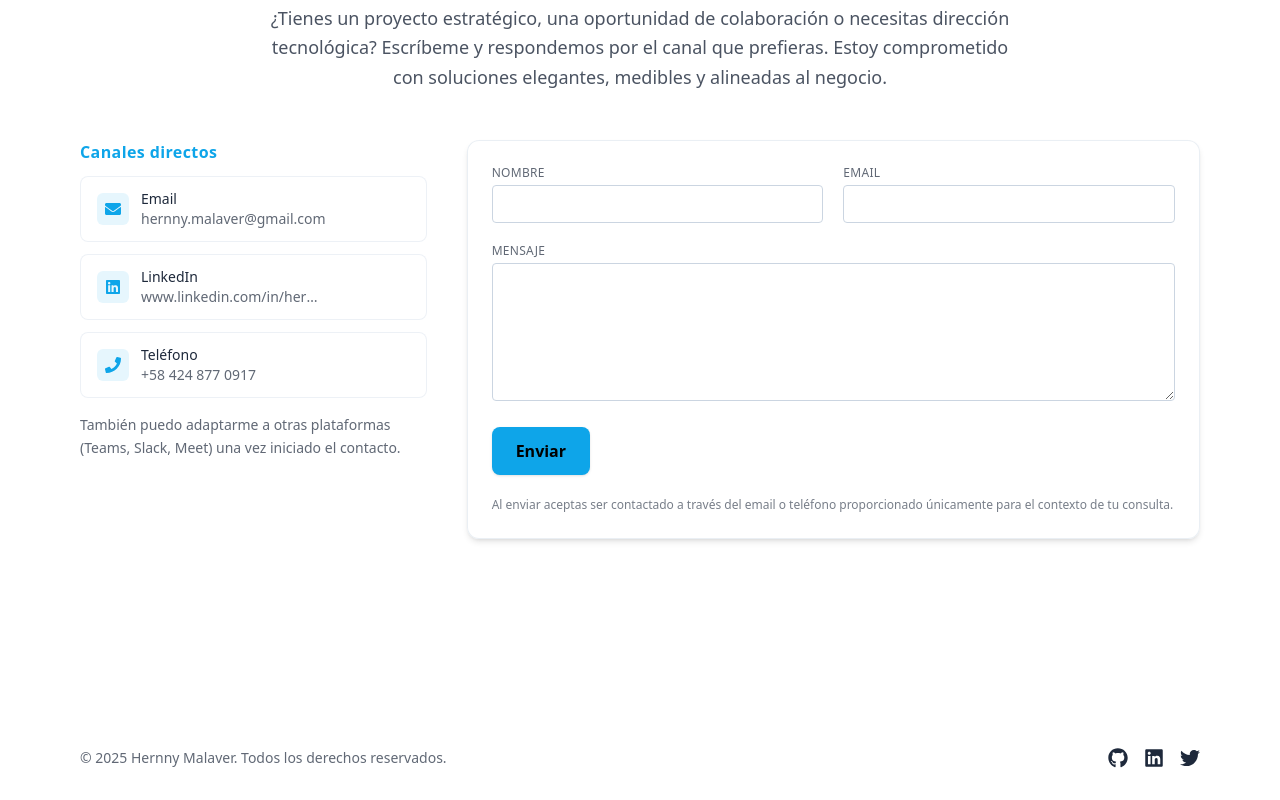
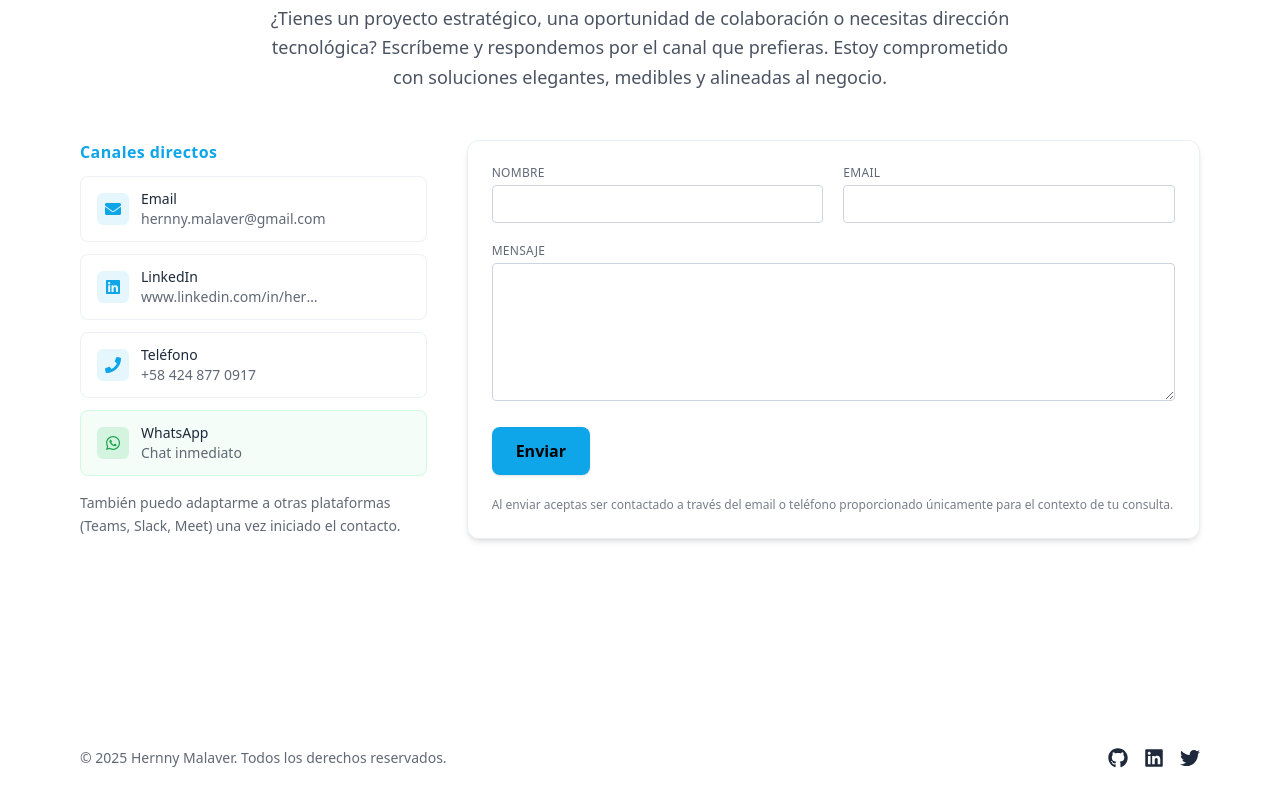
Before and after one commit to Hernny/Portfolio, a Next.js app: page / in a window 1280 px wide. Shown: the part 4079-4879 px from the top of the page. Built offline with nearby package versions, Linux system fonts and the light colour scheme; no server answers.

Commit message:
feat(contact): add WhatsApp channel link (wa.me) with preset message

```diff
--- a/components/contact/ContactSection.tsx
+++ b/components/contact/ContactSection.tsx
@@ -1,5 +1,5 @@
 import { profile } from '../../data/profile';
-import { FaEnvelope, FaLinkedin, FaPhone } from 'react-icons/fa';
+import { FaEnvelope, FaLinkedin, FaPhone, FaWhatsapp } from 'react-icons/fa';
 import { useForm } from 'react-hook-form';
 import { z } from 'zod';
 import { zodResolver } from '@hookform/resolvers/zod';
@@ -75,6 +75,26 @@ export function ContactSection() {
                   </div>
                 </a>
               </li>
+              <li>
+                {/* WhatsApp link using wa.me (remove + and spaces) with preset message */}
+                {(() => {
+                  const raw = profile.phone;
+                  const digits = raw.replace(/[^0-9]/g, '');
+                  const msg = encodeURIComponent('Hola Hernny, me gustaría conversar sobre un proyecto.');
+                  const wa = `https://wa.me/${digits}?text=${msg}`;
+                  return (
+                    <a href={wa} target="_blank" rel="noreferrer" className="group flex items-center gap-3 rounded-lg border border-green-200/60 dark:border-green-500/20 hover:border-green-500/70 px-4 py-3 bg-green-50/70 dark:bg-green-500/10 backdrop-blur transition">
+                      <span className="p-2 rounded-md bg-green-500/15 text-green-600 dark:text-green-400 group-hover:bg-green-500 group-hover:text-white transition">
+                        <FaWhatsapp />
+                      </span>
+                      <div className="text-sm text-left">
+                        <p className="font-medium">WhatsApp</p>
+                        <p className="opacity-70">Chat inmediato</p>
+                      </div>
+                    </a>
+                  );
+                })()}
+              </li>
             </ul>
           </div>
           <div className="text-sm opacity-70 leading-relaxed">
```
